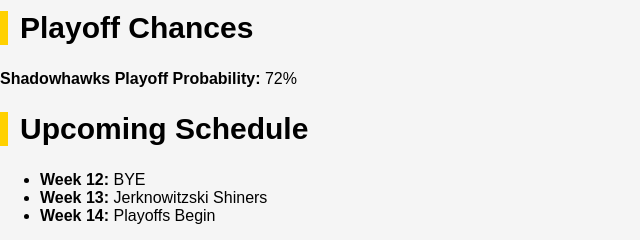
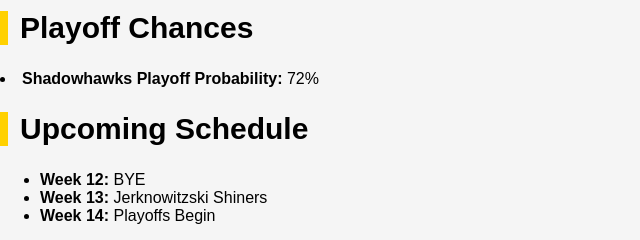
Before and after one commit to gchronowski/ShadowHawksFootball, a plain HTML site: page standing.html in a window 1280 px wide. Shown: the part 273-513 px from the top of the page, 0-640 px from the left. Drawn offline with Linux system fonts and the light colour scheme.

Commit message:
Update standing.html

```diff
--- a/standing.html
+++ b/standing.html
@@ -112,7 +112,7 @@
          ============================ -->
     <section class="card">
         <h2>Playoff Chances</h2>
-        <p><strong>Shadowhawks Playoff Probability:</strong> 72%</p>
+        <li><strong>Shadowhawks Playoff Probability:</strong> 72%</li>
         <!-- Just edit that number whenever you run the model -->
     </section>
 
```
